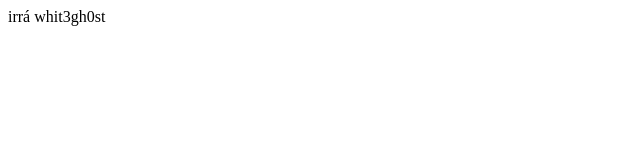
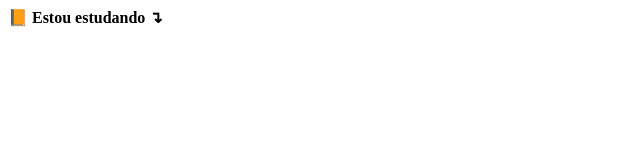
Before and after one commit to henricobela/henricobela.github.io, a plain HTML site: page index.html in a window 1280 px wide. Shown: the whole page, without its empty margins (0-640 px from the left). Drawn offline with Linux system fonts and the light colour scheme.

Commit message:
Update index.html

```diff
--- a/index.html
+++ b/index.html
@@ -5,6 +5,6 @@
 <title>Olá Mundo</title>
 </head>
 <body>
-irrá whit3gh0st
+<strong><bold>📙 Estou estudando ↴<bold></strong>
 </body>
 </html>
```
